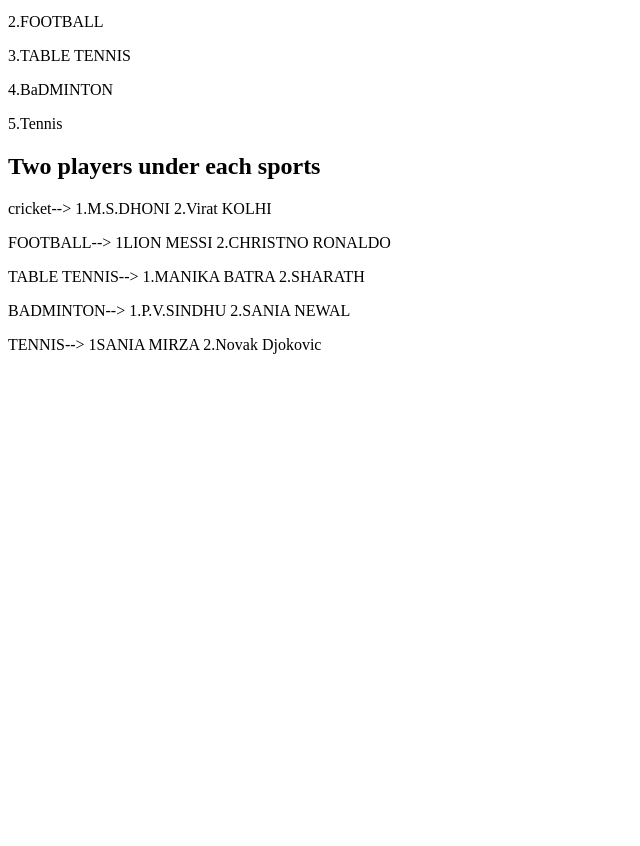
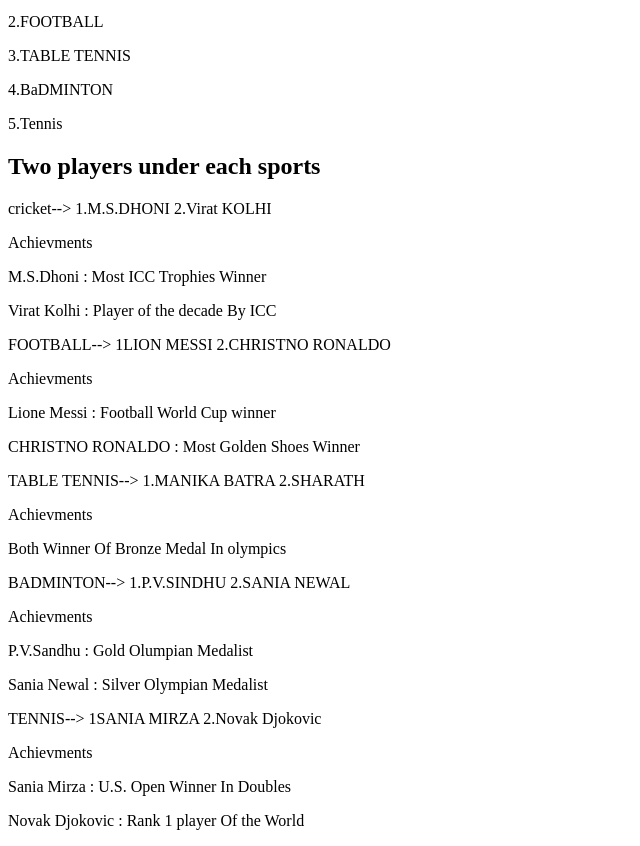
Before and after one commit to ProGovind/Mukti-commits-assignment-2, a plain HTML site: page index.html in a window 1280 px wide. Shown: the part 101-947 px from the top of the page, without its empty margins (0-640 px from the left). Before the commit the page ends 800 px from the top, so only its background shows below. Drawn offline with Linux system fonts and the light colour scheme.

Commit message:
Third commit

```diff
--- a/index.html
+++ b/index.html
@@ -14,10 +14,24 @@
     <p>5.Tennis</p>
     <h2>Two players under each sports</h2>
     <p>cricket--> 1.M.S.DHONI     2.Virat KOLHI</p>
+    <p>Achievments</p>
+    <p>M.S.Dhoni : Most ICC Trophies Winner</p>
+    <p>Virat Kolhi : Player of the decade By ICC</p>
     <p>FOOTBALL--> 1LION MESSI     2.CHRISTNO RONALDO</p>
+    <p>Achievments</p>
+    <p>Lione Messi : Football World Cup winner</p>
+    <p>CHRISTNO RONALDO : Most Golden Shoes Winner</p>
     <p>TABLE TENNIS--> 1.MANIKA BATRA     2.SHARATH</p>
+    <p>Achievments</p>
+    <p>Both Winner Of Bronze Medal In olympics</p>
     <p>BADMINTON--> 1.P.V.SINDHU     2.SANIA NEWAL</p>
+    <p>Achievments</p>
+    <p>P.V.Sandhu : Gold Olumpian Medalist</p>
+    <p>Sania Newal : Silver Olympian Medalist</p>
     <p>TENNIS--> 1SANIA MIRZA     2.Novak Djokovic</p>
+    <p>Achievments</p>
+    <p>Sania Mirza : U.S. Open Winner In Doubles</p>
+    <p>Novak Djokovic : Rank 1 player Of the World</p>
 
     </div>
 
```
